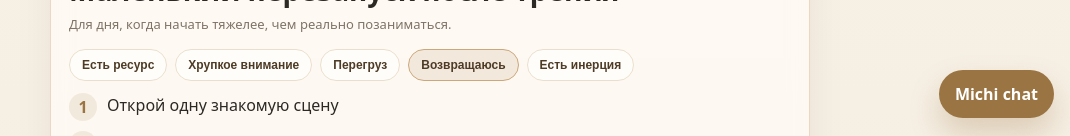
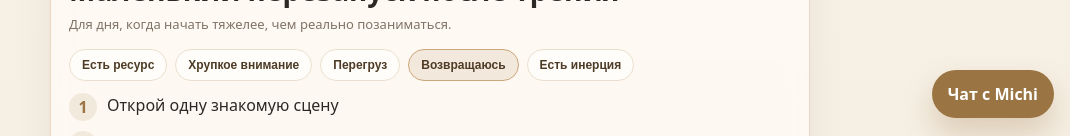
Before and after one commit to 4444alex4444/MichiGPT, a Next.js app: page /v8 in a window 1280 px wide. Shown: the part 664-800 px from the top of the page, without its empty margins (210-1280 px from the left). Built offline with nearby package versions, Linux system fonts and the light colour scheme.

Commit message:
Polish floating chat CTA copy on v8 surface

```diff
--- a/src/app/v8/page.tsx
+++ b/src/app/v8/page.tsx
@@ -131,7 +131,7 @@ export default function MichiV8Page() {
         {tab === 'factual' && <div style={{ display: 'grid', gap: 14 }}><section style={warmCard}>{sectionTitle('Проверяемый слой', factualCard.title, factualCard.summary)}<div style={{ fontSize: 14, color: '#5f4a2f' }}><strong>Почему это нужно проверять:</strong> {factualCard.whyThisNeedsVerification}</div></section><section style={mistCard}>{sectionTitle('Правила доверия', 'Как Michi должен обращаться с фактами', 'Когда речь о грантах, дедлайнах, визах и программах, поддержка не должна подменять проверку.')}<ul style={{ margin: 0, paddingLeft: 18, lineHeight: 1.8 }}>{sourceRules.map((r: any) => <li key={r.id}>{r.rule}</li>)}</ul></section><section style={card}>{sectionTitle('Чего не делать', 'Три типичных ошибки planning-а', 'Это не запреты ради строгости, а защита от самых частых логических ловушек.')}<div style={{ display: 'grid', gap: 10 }}>{realityDeepCards.map((item: any) => <div key={item.id} style={{ border: '1px solid #ece3d7', borderRadius: 16, padding: 14, background: '#fffdf9' }}><div style={{ fontSize: 15, fontWeight: 700 }}>{item.title}</div><ul style={{ margin: '8px 0 0', paddingLeft: 18, lineHeight: 1.75 }}>{item.whatNotToDo.map((rule: string) => <li key={rule}>{rule}</li>)}</ul></div>)}</div></section></div>}
       </div>
 
-      <a href="/chat" style={{ position: 'fixed', right: 16, bottom: 18, borderRadius: 999, background: accent, color: '#fff', padding: '13px 16px', textDecoration: 'none', fontWeight: 700, boxShadow: '0 16px 30px rgba(154,116,66,0.28)' }}>Michi chat</a>
+      <a href="/chat" style={{ position: 'fixed', right: 16, bottom: 18, borderRadius: 999, background: accent, color: '#fff', padding: '13px 16px', textDecoration: 'none', fontWeight: 700, boxShadow: '0 16px 30px rgba(154,116,66,0.28)' }}>Чат с Michi</a>
     </div>
   )
 }
```
